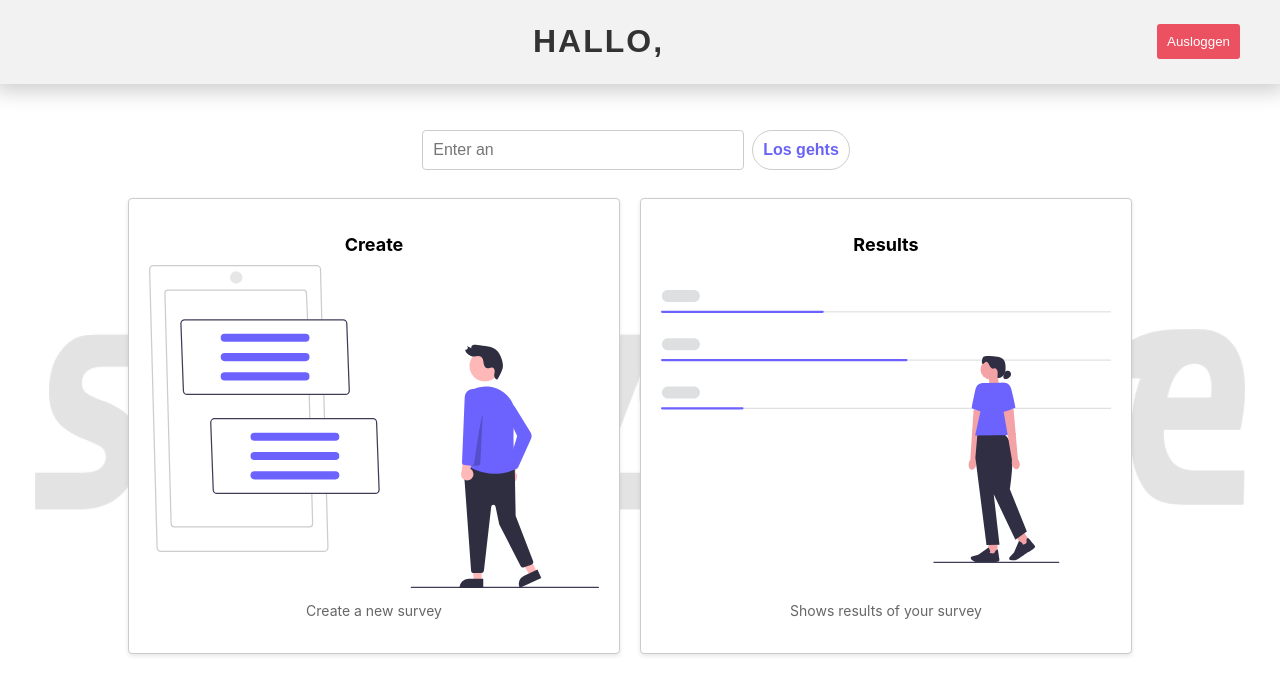
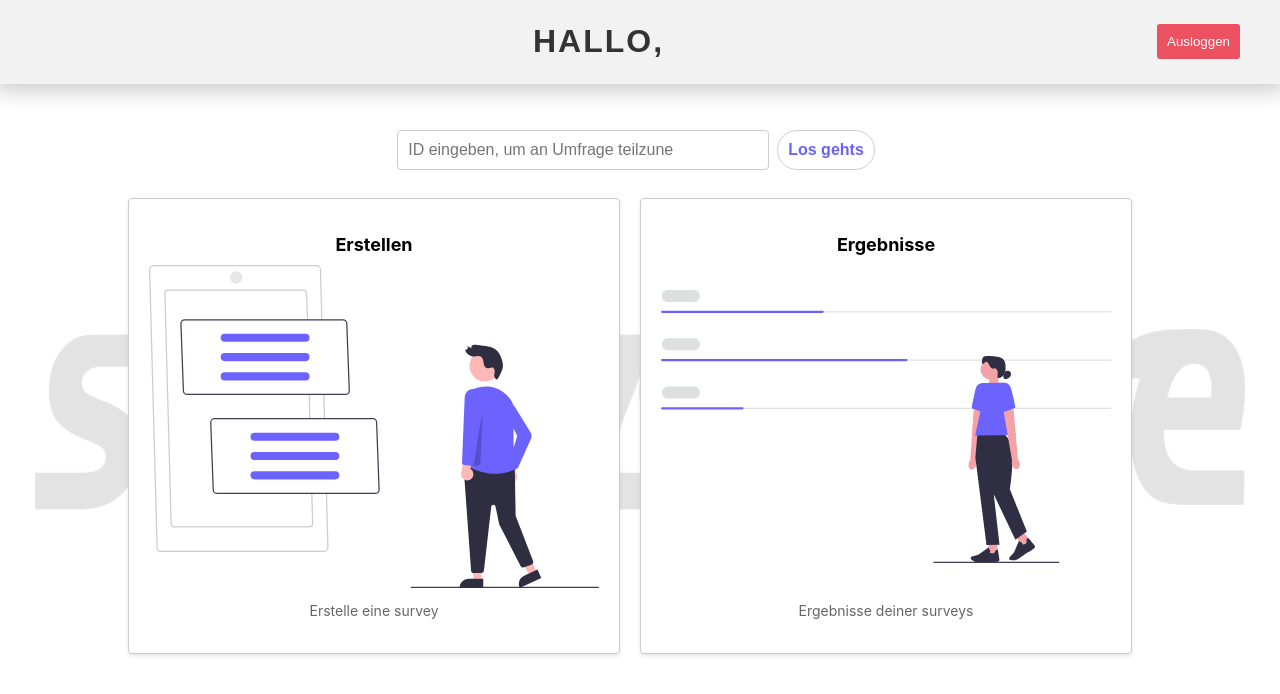
Before and after one commit to SirSimon04/SurveySphere, a React (Create React App) app in the folder client/surveysphere/: page /overview in a window 1280 px wide. Shown: the top 694 px of the page. Built offline with nearby package versions, Linux system fonts and the light colour scheme.

Commit message:
language adjustment landingpage

```diff
--- a/client/surveysphere/src/pages/LandingPage/LandingPage.css
+++ b/client/surveysphere/src/pages/LandingPage/LandingPage.css
@@ -8,7 +8,7 @@
   }
 
   .inputField {
-    width: 300px;
+    width: 350px;
     padding: 10px;
     border: 1px solid #ccc;
     border-radius: 4px;
--- a/client/surveysphere/src/pages/LandingPage/LandingPage.js
+++ b/client/surveysphere/src/pages/LandingPage/LandingPage.js
@@ -64,7 +64,7 @@ function LandingPage() {
             <AnimatedInput
             onKeyDown={handleKeyDown}
             class="inputField"
-            placeholder="Enter an ID to join survey"
+            placeholder="ID eingeben, um an Umfrage teilzunehmen..."
             onChange={handleInputChange}
             />
             <SubmitButton
@@ -76,14 +76,14 @@ function LandingPage() {
 
         <div class="cardContainer">
             <div class="card" onClick={onNewClick}>
-                <h2 class="cardTitle">Create</h2>
+                <h2 class="cardTitle">Erstellen</h2>
                 <img src={survey} alt="Survey"/>
-                <p class="cardContent">Create a new survey</p>
+                <p class="cardContent">Erstelle eine survey</p>
             </div>
             <div class="card" onClick={onResultClick}>
-                <h2 class="cardTitle">Results</h2>
+                <h2 class="cardTitle">Ergebnisse</h2>
                 <img src={results} alt="Results"/>
-                <p class="cardContent">Shows results of your survey</p>
+                <p class="cardContent">Ergebnisse deiner surveys</p>
             </div>
         </div>
 
```
